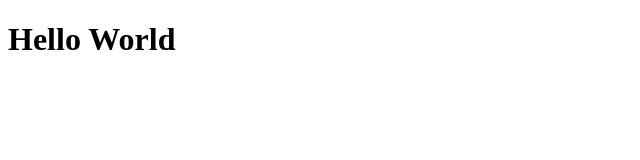
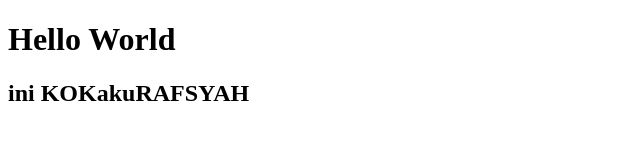
Before and after one commit to rfsyhmmm/repo-belajar-remote, a plain HTML site: page index.html in a window 1280 px wide. Shown: the whole page, without its empty margins (0-640 px from the left). Drawn offline with Linux system fonts and the light colour scheme.

Commit message:
KOKakuRAFSYAH menambahkan line 10 index.html

```diff
--- a/index.html
+++ b/index.html
@@ -7,5 +7,6 @@
 </head>
 <body>
     <h1>Hello World</h1>
+    <h2>ini KOKakuRAFSYAH</h2>
 </body>
 </html>
```
